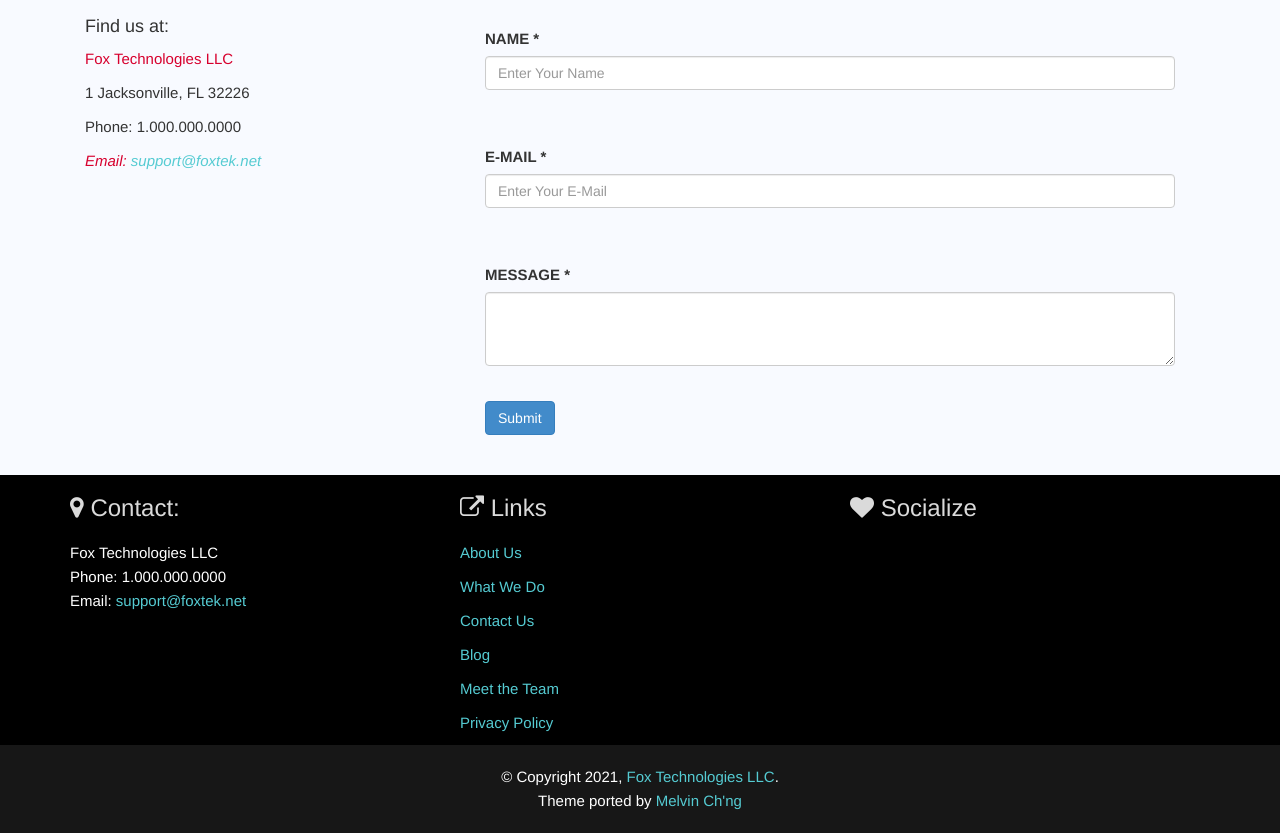
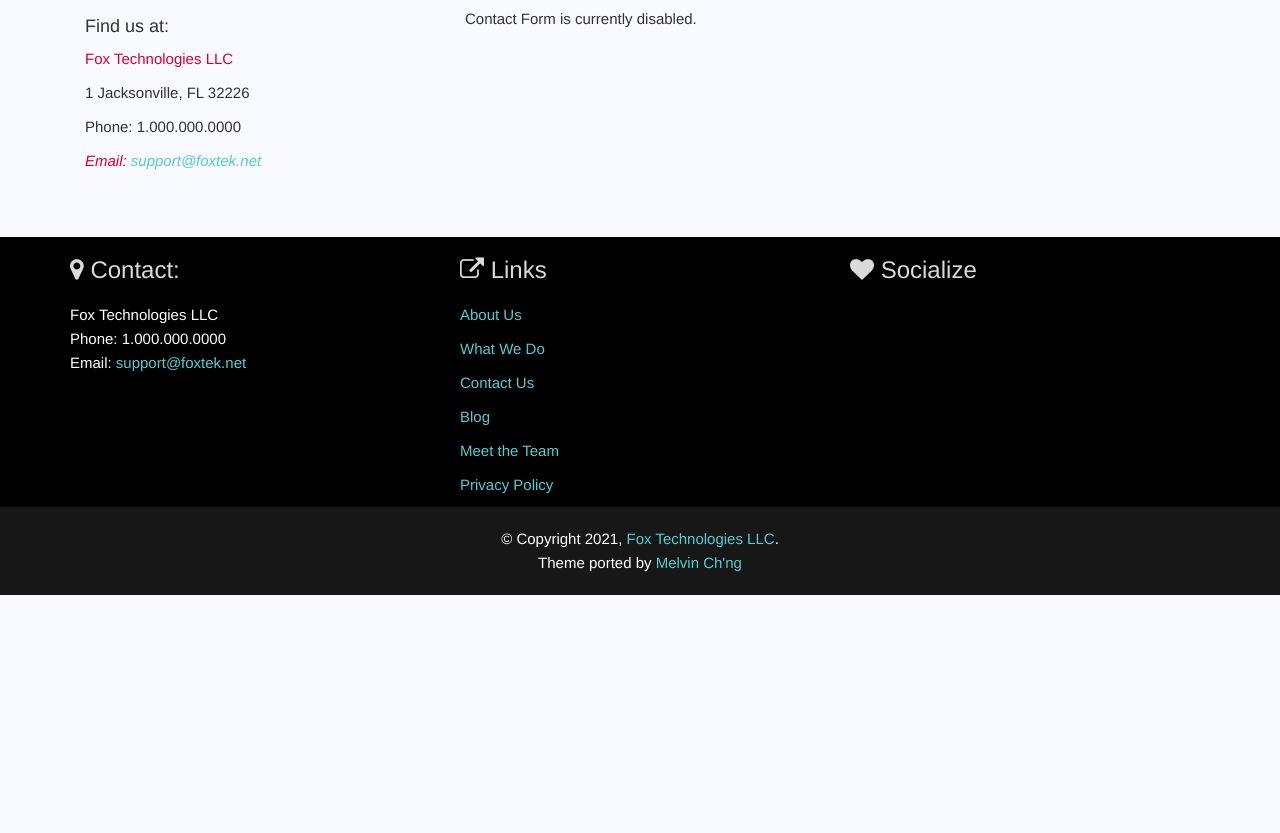
Before and after one commit to FoxtekLLC/FoxtekLLC.github.io, a Jekyll site: the page built from contact.html, in a window 1280 px wide. Shown: the part 531-1364 px from the top of the page. Built offline with Jekyll 4.4.1, drawn with Linux system fonts in a browser that asks for light colours; after the commit the page ends 1126 px from its top, so only the background shows below that.

Commit message:
Update contact.html

```diff
--- a/contact.html
+++ b/contact.html
@@ -37,26 +37,27 @@
         <br !-->
       </div>
       <div class="col-lg-8">
-        <div class="feedback-form">
+        <!-- <div class="feedback-form">
           <div id="contact-response"></div>
           <form action="" method="post" id="contact-form">
             <fieldset>
               <div class="form-group form-group-fullname">
-                <label class="control-label" for="fullname">NAME *</label>
-                <input type="text" class="form-control" name="fullname" id="fullname" placeholder="Enter Your Name">
+                <label class="control-label" for="fullname">NAME:</label>
+                <input type="text" class="form-control" name="fullname" id="fullname" placeholder="Enter Your Name" required>
               </div>
               <div class="form-group form-group-email">
-                <label class="control-label" for="email">E-MAIL *</label>
-                <input type="text" class="form-control" name="email" id="email" placeholder="Enter Your E-Mail">
+                <label class="control-label" for="email">E-MAIL:</label>
+                <input type="email" class="form-control" name="email" id="email" placeholder="Enter Your E-Mail" required>
               </div>
               <div class="form-group form-group-message">
-                <label class="control-label" for="message">MESSAGE *</label>
-                <textarea class="form-control" name="message" id="message" rows="3"></textarea>
+                <label class="control-label" for="message">MESSAGE:</label>
+                <textarea class="form-control" name="message" id="message" rows="3" required></textarea>
               </div>
               <button type="submit" class="btn btn-primary">Submit</button>
             </fieldset>
           </form>
-        </div>
+        </div>  -->
+        <p>Contact Form is currently disabled.</p>
       </div>
     </div>
   </div>
```
